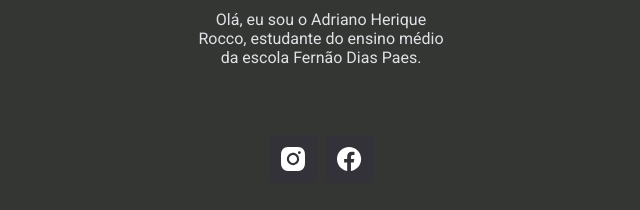
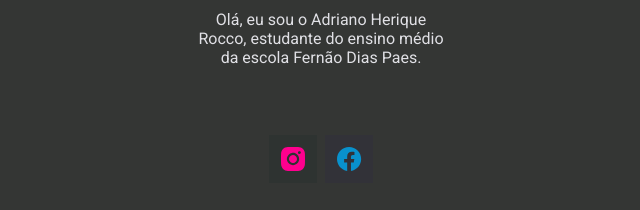
Before and after one commit to GhostOfSushi/cracha, a plain HTML site: page index.html in a window 1280 px wide. Shown: the part 320-530 px from the top of the page, without its empty margins (327-967 px from the left). Drawn offline with Linux system fonts and the light colour scheme; no server answers.

Commit message:
Update index.html

```diff
--- a/index.html
+++ b/index.html
@@ -37,12 +37,12 @@
                 <ul class="iconRede">
                     <li>
                         <a href="https://instagram.com/adrianohenriquerocco" target="_blank">
-                            <img src="images/instagram.svg" alt="Ícone instagram" id="instagram"/>
+                            <img src="images/instagram1.svg" alt="Ícone instagram" id="instagram"/>
                         </a>
                     </li>
                     <li>
                         <a href="https://facebook.com/adrianohenriquerocco" target="_blank">
-                            <img src="images/facebook.svg" alt="Ícone facebook" id="facebook"/>
+                            <img src="images/facebook1.svg" alt="Ícone facebook" id="facebook"/>
                         </a>
                       </li>
                 </ul>
```
